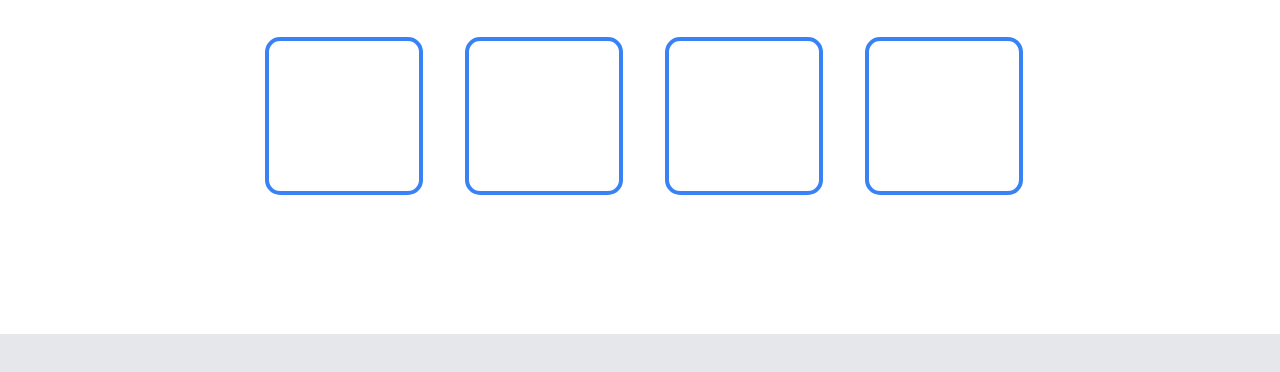
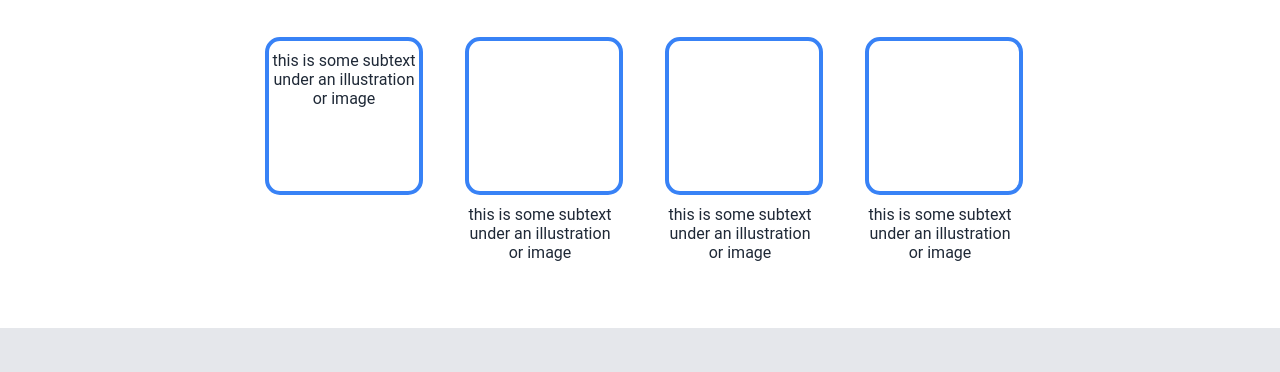
Before and after one commit to Vimaya353/Landing-page, a plain HTML site: page index.html in a window 1280 px wide. Shown: the part 702-1074 px from the top of the page. Drawn offline with Linux system fonts and the light colour scheme.

Commit message:
edited the boxes

```diff
--- a/style.css
+++ b/style.css
@@ -102,6 +102,12 @@
 
 .card {
     width: 150px;
+    text-align: center;
+}
+
+.card p {
+    color: #1F2937;
+    margin-top: 10px;
 }
 
 .quote {
```
